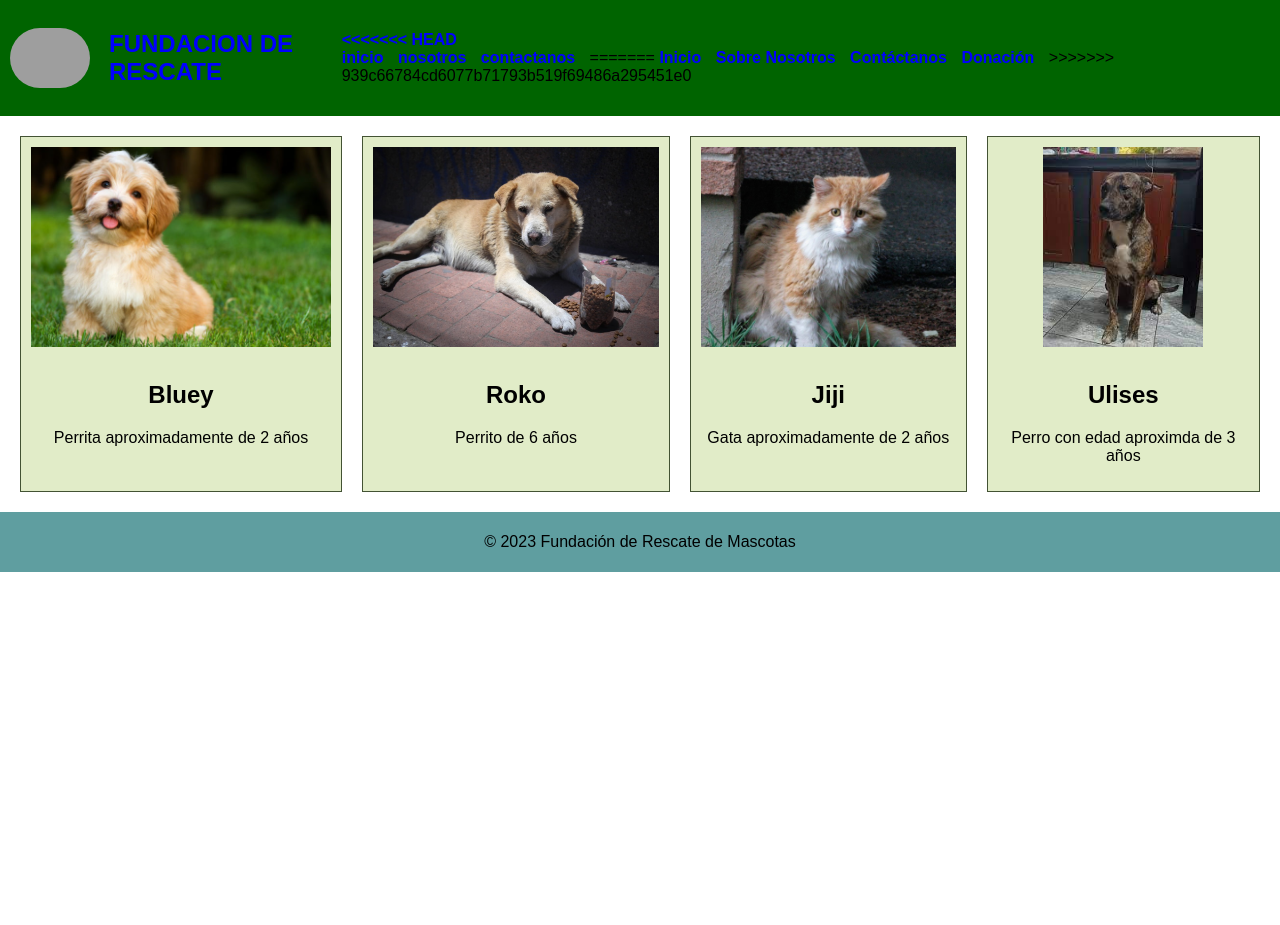
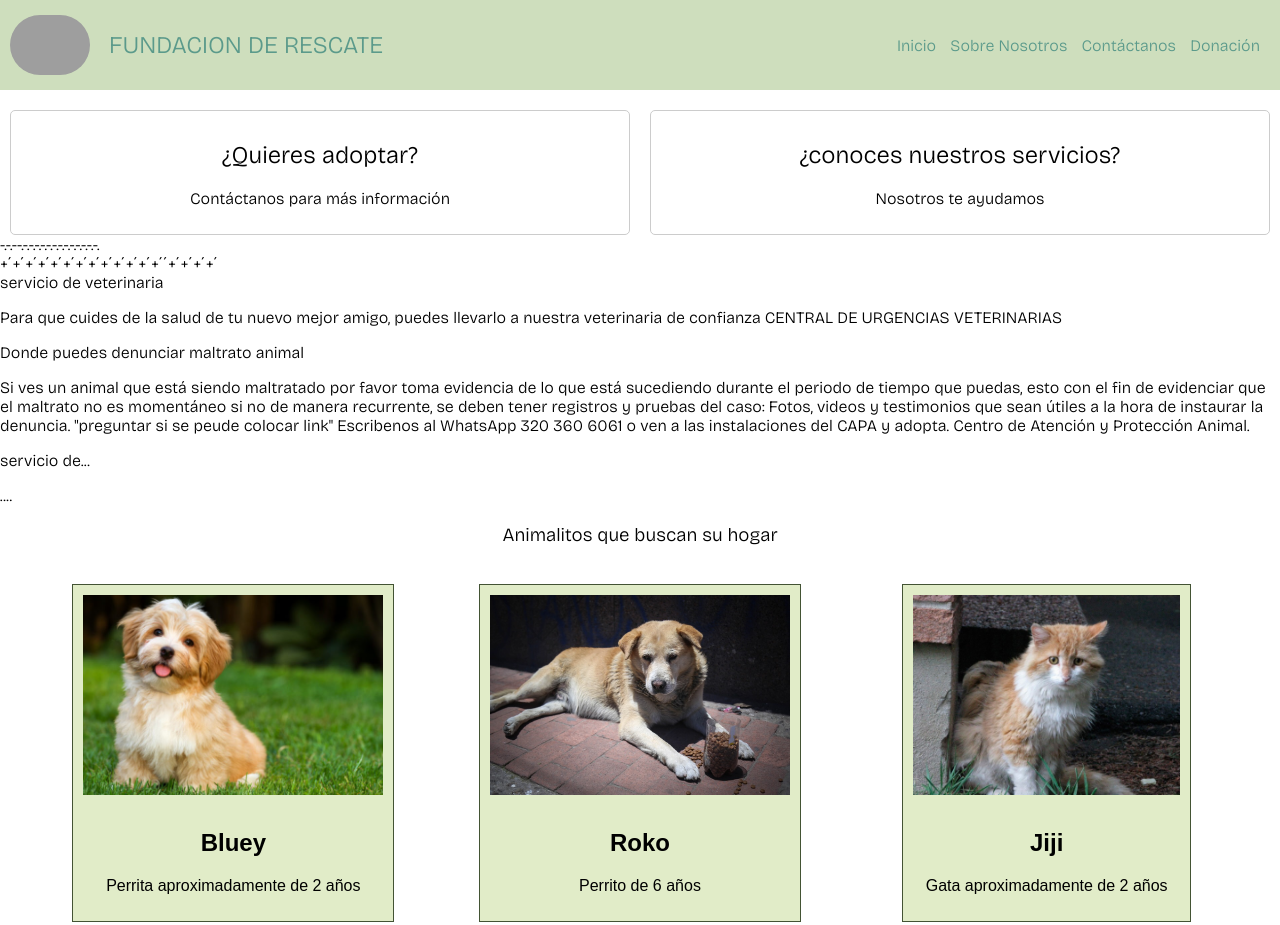
Before and after one commit to Margi81/proyecto_fundacion, a plain HTML site: page index.html in a window 1280 px wide. Shown: the top 925 px of the page. Before the commit the page ends 800 px from the top, so only its background shows below. Drawn offline with nearby package versions, Linux system fonts and the light colour scheme; grey boxes are pictures that could not be loaded.

Commit message:
escibir_servicios_para_el_usuario

```diff
--- a/index.html
+++ b/index.html
@@ -7,9 +7,8 @@
     <link rel="stylesheet" href="styles.css">
     <script defer src="script.js"></script>
     <title>Fundación de Rescate de Mascotas</title>
+</head>
 
-
-</head>
 <body>
     <header>
         <a href="#" class="logo_fundacion">
@@ -17,20 +16,97 @@
             <h2 class="fundacion_de_rescate">FUNDACION DE RESCATE</h2>
             </div>
             <nav>
-<<<<<<< HEAD
-        <a href="#" class="nav-link">inicio</a>
-        <a href="#" class="nav-link">nosotros</a>
-        <a href="#" class="nav-link">contactanos</a>
-=======
                 <a href="#" class="nav-link">Inicio</a>
                 <a href="#" class="nav-link">Sobre Nosotros</a>
                 <a href="#" class="nav-link">Contáctanos</a>
                 <a href="#" class="nav-link">Donación</a>
->>>>>>> 939c66784cd6077b71793b519f69486a295451e0
             </nav>
     </header>
 
+    <div class="subtitulos">
+        <div class="subtitulo" id="mostrarFormularioAdopcion">
+            <h2>¿Quieres adoptar?</h2>
+            <p>Contáctanos para más información</p>
+        </div>
+        <div class="subtitulo" id="mostrarFormularioPreguntas">
+            <h2>¿conoces nuestros servicios?</h2>
+            <p>Nosotros te ayudamos</p>
+        </div>
+    </div>
+
+    <div class="formularios_container">
+        <div id="formularioAdopcion" class="oculto">
+            <h2>Formulario de Adopción</h2>
+            <form action="#" method="post">
+
+                <label for="nombre">Nombre:</label>
+                <input type="text" id="nombre" name="nombre" required>
+
+                <label for="correo">Correo:</label>
+                <input type="email" id="correo" name="correo" required>
+
+                <label for="celular">Celular:</label>
+                <input type="tel" id="celular" name="celular" required>
+
+                <label for="experiencia">¿Ha adoptado mascotas antes?</label>
+                <select id="experiencia" name="experiencia" required>
+                    <option value="-">-</option>
+                    <option value="si">Sí</option>
+                    <option value="no">No</option>
+                </select>
+
+                <label for="motivacion">¿Por qué deseas adoptar una mascota?</label>
+                <textarea id="motivacion" name="motivacion" rows="4" required></textarea>
+
+                <label for="recurso">¿Cuentas con los recursos económicos necesarios para el cuidado de una mascota?
+                </label>
+                <select id="recurso" name="recurso" required>
+                    <option value="-">-</option>
+                    <option value="si">Sí</option>
+                    <option value="no">No</option>
+                </select>
+
+                <button type="submit">Enviar Formulario</button>
+            </form>
+        </div>
+    </div>
+    -.-.--.-.-.-.-.-.-.-.-.-.-.-.-.-.
+    <div class="service_container">
+        <div id="mostrarFormularioPreguntas" class="oculto">
+            <h2>veterinaria de confianza</h2>
+            <form action="#" method="post">
+
+                <label form="nombre">Nombre veterinaria:</label>
+                <p>CENTRAL DE URGENCIAS VETERINARIAS</p>
+                <label form="numero">Numero de contacto veterinaria</label>
+                <p>3133216290</p>
+        </div>
+        +´+´+´+´+´+´+´+´+´+´+´+´+´´+´+´+´+´
+
+        <main class="service_container">
+            <div class="service">
+                <h7>servicio de veterinaria </h7>
+                <p>Para que cuides de la salud de tu nuevo mejor amigo, puedes llevarlo a nuestra veterinaria de
+                    confianza CENTRAL DE URGENCIAS VETERINARIAS</p>
+            </div>
+            <div class="service">
+                <h7>Donde puedes denunciar maltrato animal </h7>
+                <p>Si ves un animal que está siendo maltratado por favor toma evidencia de lo que está sucediendo
+                    durante el periodo de tiempo que puedas, esto con el fin de evidenciar que el maltrato no es
+                    momentáneo si no de manera recurrente, se deben tener registros y pruebas del caso: Fotos, videos y
+                    testimonios que sean útiles a la hora de instaurar la denuncia.
+                    "preguntar si se peude colocar link" Escribenos al WhatsApp 320 360 6061 o ven a las instalaciones
+                    del CAPA y adopta. Centro de Atención y Protección Animal.
+                </p>
+            </div>
+            <div class="service">
+                <h7>servicio de...</h7>
+                <p>....</p>
+            </div>
+        </main>
+
         <main>
+            <h3 class="title_mascotas">Animalitos que buscan su hogar</h3>
             <div class="grid-container" id="mascotasContainer">
             </div>
         </main>
@@ -39,4 +115,5 @@
             <p>&copy; 2023 Fundación de Rescate de Mascotas</p>
         </footer>
 </body>
+
 </html>
--- a/script.js
+++ b/script.js
@@ -1,3 +1,4 @@
+// imformacion de las mascotas
 const mascotas = [{
     imagen : 'imagen/mascotas/Mascota_bluey.jpg',
     nombre : 'Bluey',
@@ -18,7 +19,8 @@ const mascotas = [{
 ];
 
 const mascotasContainer = document.getElementById('mascotasContainer');
-    mascotas.forEach(mascota => {
+
+mascotas.forEach((mascota, index) => {
     const mascotaDiv = document.createElement('div');
     mascotaDiv.classList.add('mascota');
 
@@ -37,4 +39,24 @@ const mascotasContainer = document.getElementById('mascotasContainer');
     mascotaDiv.appendChild(descripcion);
 
     mascotasContainer.appendChild(mascotaDiv);
+
+    if ((index + 1) % 3 === 0) {
+        const br = document.createElement('br');
+        mascotasContainer.appendChild(br);
+    }
 });
+
+
+//Seccion formularios Adopcion
+document.addEventListener("DOMContentLoaded", function() {
+    const formularioAdopcion = document.getElementById("formularioAdopcion");
+    const mostrarFormularioAdopcion = document.getElementById("mostrarFormularioAdopcion");
+
+    mostrarFormularioAdopcion.addEventListener("click", function() {
+        formularioAdopcion.style.display = "block";
+    });
+
+    mostrarFormularioPreguntas.addEventListener("click", function() {
+        formularioAdopcion.style.display = "none";
+    });
+});
--- a/styles.css
+++ b/styles.css
@@ -1,9 +1,12 @@
 @import url('https://fonts.googleapis.com/css2?family=Bricolage+Grotesque:opsz,wght@10..48,300&family=Comfortaa:wght@300&family=Josefin+Sans:wght@100&family=Lilita+One&display=swap');/**/
+
 body{
     font-family: 'Bricolage Grotesque', sans-serif;
     margin: 0;
 }
 
+
+/* Diseño cabecera de la pagina web*/
 header{
     display: flex;
     min-height: 70px;
@@ -52,15 +55,69 @@ nav{
     padding: 10px 0px;
 }
 
+/* formularios mascotas*/
+.oculto{
+    display: none;
+    background-color: #f0f0f0;
+    padding: 20px;
+    margin: 10px;
+    border: 1px solid #ccc;
+    border-radius: 5px;
+    max-width: 400px;
+}
+
+.subtitulos {
+    display: flex;
+    justify-content: space-between;
+    margin-top: 20px;
+}
+
+.subtitulo {
+    flex: 1;
+    text-align: center;
+    cursor: pointer;
+    border: 1px solid #ccc;
+    padding: 10px;
+    margin: 0 10px;
+    border-radius: 5px;
+}
+
+.subtitulo:hover {
+    background-color: #f5f5f5;
+}
+
+form label,
+form input,
+form select,
+form textarea {
+    display: block;
+    margin-bottom: 15px;
+}
+
+button {
+    margin-top: 10px;
+}
+
+
+
 /* Contenedor mascotas*/
 .grid-container {
-    display: flex;
+    display: grid;
     align-content: center;
-    grid-template-columns: repeat(3, 1fr);
+    grid-template-columns: repeat(auto-fill, minmax(300px, 1fr));
     gap: 20px;
     padding: 20px;
+    justify-content: center;
+    align-content: center;
+    margin: 0 auto;
+    max-width: 1200px;
 }
 
+.title_mascotas{
+    display: flex;
+    align-items: center;
+    justify-content: center;
+}
 
 .mascota {
     font-family: 'Assistant', sans-serif;
@@ -75,7 +132,7 @@ nav{
 
 .mascota:hover{
     background-color: #A4D0A4;
-    color: white;
+    color: #35155D;
 }
 
 .mascota img {
@@ -91,54 +148,3 @@ footer {
     padding: 5px;
     background-color: cadetblue;
   }
-
-body{
-    font-family: sans-serif;
-    margin: 0;
-}
-
-
-
-header{
-    display: flex;
-    min-height: 70px;
-    background-color: darkgreen;
-    justify-content: space-between;
-    align-items: center;
-    padding: 10px;
-}
-
-.logo_fundacion{
-    display: flex;
-    align-items: center;
-}
-
-.logo_fundacion img{
-    height: 60px;
-}
-
-
-a {
-    text-decoration: none;
-    color: blue;
-}
-
-nav a{
-    font-weight: 600;
-    padding-right: 10px;
-
-}
-
-nav a:hover{
-    color: antiquewhite;
-}
-
-@media (max-width:700px){
-    header{
-        flex-direction: column;
-    }
-}
-
-nav{
-    padding: 10px 0px;
-}
```
Lines whose indentation alone changed are shown as unchanged.
